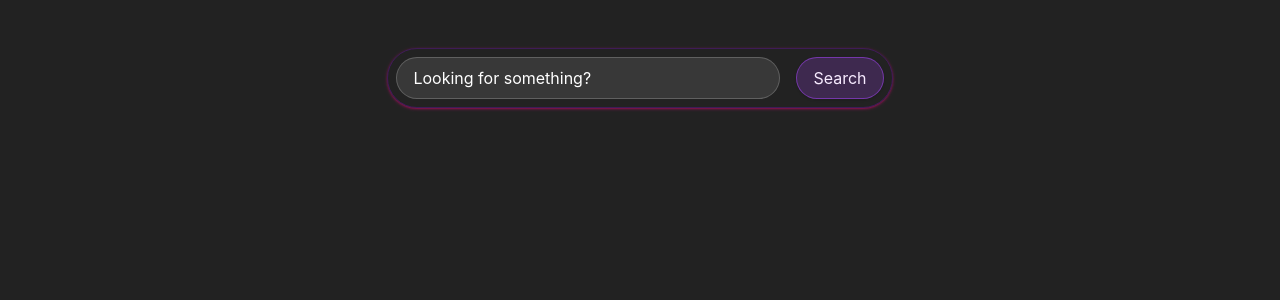
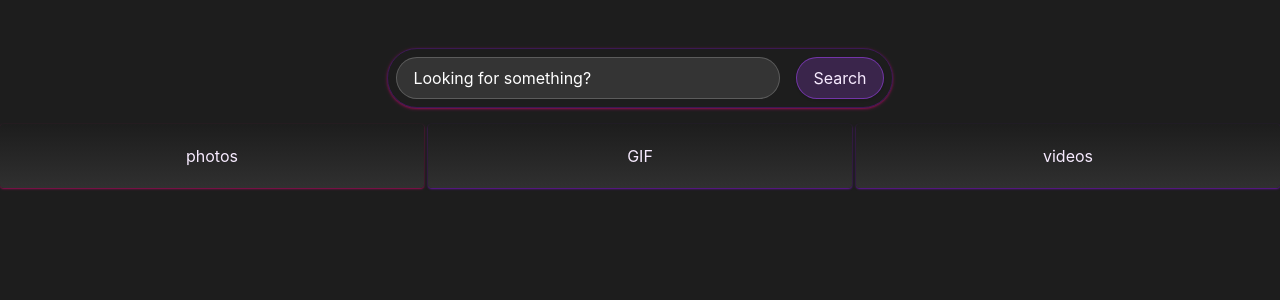
Before and after one commit to Shubham009-kr/Giffy, a React (Vite) app: page / in a window 1280 px wide. Shown: the top 300 px of the page. Built offline with nearby package versions, Linux system fonts and the light colour scheme.

Commit message:
added Tabs section

```diff
--- a/src/App.jsx
+++ b/src/App.jsx
@@ -1,11 +1,13 @@
 import React from 'react'
 import SearchBar from './components/SearchBar'
+import Tabs from './components/Tabs'
 
 const App = () => {
 
   return (
-    <div className='w-full h-screen bg-[#222222] text-[#f7ebff]'>
+    <div className='w-full h-screen bg-[#1d1d1d] text-[#f7ebff]'>
       <SearchBar />
+      <Tabs />
     </div>
   )
 }
--- a/src/components/Tabs.jsx
+++ b/src/components/Tabs.jsx
@@ -0,0 +1,24 @@
+import React from 'react'
+import { useDispatch, useSelector } from 'react-redux'
+import { setActiveTabs } from '../redux/features/searchSlice';
+
+const Tabs = () => {
+    const tabs = ['photos', 'GIF', 'videos']
+    const dispatch = useDispatch();
+    const activeTab = useSelector((state)=>state.search.activeTab);
+  return (
+    <div className='w-full flex items-center justify-center mt-4 gap-1'>
+        {
+            tabs.map((elem, idx)=>{
+                return( <button key={idx} onClick={()=>{ dispatch(setActiveTabs(elem)) }}
+                className={activeTab==elem?`bg-gradient-to-b transition active:scale-95 from-[#1d1d1d] to-[#303030] w-1/3 h-16 shadow-pink-600/60
+                shadow-xs rounded-sm` :`bg-gradient-to-b transition active:scale-95 from-[#1d1d1d] to-[#303030] w-1/3 h-16 shadow-purple-600/60
+                shadow-xs rounded-sm`}
+                >{elem}</button>
+            )})
+        }
+    </div>
+  )
+}
+
+export default Tabs
```
